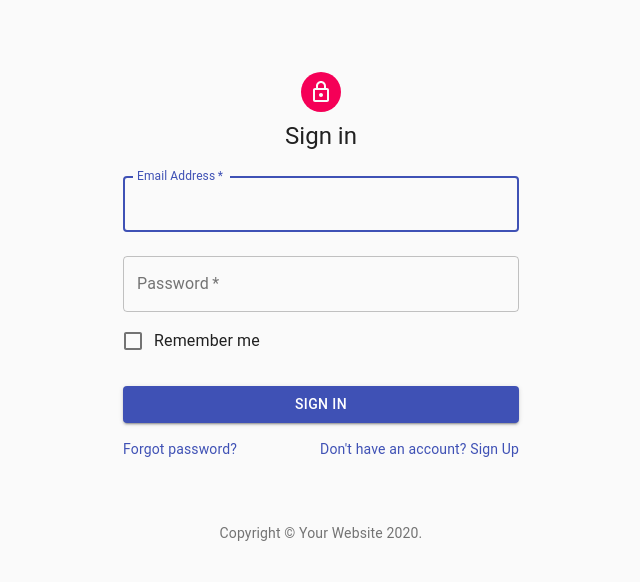
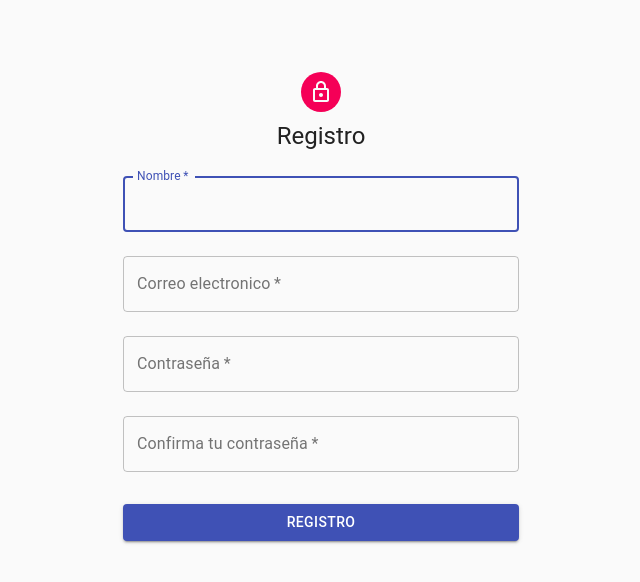
Before and after one commit to davidauza-engineer/e-commerce-frontend, a React (Create React App) app: page / in a window 1280 px wide. Shown: the top 582 px of the page, without its empty margins (319-959 px from the left). Built offline with nearby package versions, Linux system fonts and the light colour scheme.

Commit message:
refactorizacion componente Register

```diff
--- a/package.json
+++ b/package.json
@@ -4,6 +4,7 @@
   "private": true,
   "dependencies": {
     "@material-ui/core": "^4.10.0",
+    "@material-ui/icons": "^4.9.1",
     "@testing-library/jest-dom": "^4.2.4",
     "@testing-library/react": "^9.5.0",
     "@testing-library/user-event": "^7.2.1",
--- a/src/components/auth/Register.js
+++ b/src/components/auth/Register.js
@@ -1,44 +1,31 @@
-import React from 'react';
-import Avatar from '@material-ui/core/Avatar';
-import Button from '@material-ui/core/Button';
-import CssBaseline from '@material-ui/core/CssBaseline';
-import TextField from '@material-ui/core/TextField';
-import FormControlLabel from '@material-ui/core/FormControlLabel';
-import Checkbox from '@material-ui/core/Checkbox';
-import Link from '@material-ui/core/Link';
-import Grid from '@material-ui/core/Grid';
-import Box from '@material-ui/core/Box';
-import LockOutlinedIcon from '@material-ui/icons/LockOutlined';
-import Typography from '@material-ui/core/Typography';
-import { makeStyles } from '@material-ui/core/styles';
-import Container from '@material-ui/core/Container';
-
-function Copyright() {
-  return (
-    <Typography variant="body2" color="textSecondary" align="center">
-      {'Copyright © '}
-      <Link color="inherit" href="https://material-ui.com/">
-        Your Website
-      </Link>{' '}
-      {new Date().getFullYear()}
-      {'.'}
-    </Typography>
-  );
-}
+import React, { useState } from "react";
+import Avatar from "@material-ui/core/Avatar";
+import Button from "@material-ui/core/Button";
+import CssBaseline from "@material-ui/core/CssBaseline";
+import TextField from "@material-ui/core/TextField";
+import FormControlLabel from "@material-ui/core/FormControlLabel";
+import Checkbox from "@material-ui/core/Checkbox";
+import Link from "@material-ui/core/Link";
+import Grid from "@material-ui/core/Grid";
+import Box from "@material-ui/core/Box";
+import LockOutlinedIcon from "@material-ui/icons/LockOutlined";
+import Typography from "@material-ui/core/Typography";
+import { makeStyles } from "@material-ui/core/styles";
+import Container from "@material-ui/core/Container";
 
 const useStyles = makeStyles((theme) => ({
   paper: {
     marginTop: theme.spacing(8),
-    display: 'flex',
-    flexDirection: 'column',
-    alignItems: 'center',
+    display: "flex",
+    flexDirection: "column",
+    alignItems: "center",
   },
   avatar: {
     margin: theme.spacing(1),
     backgroundColor: theme.palette.secondary.main,
   },
   form: {
-    width: '100%', // Fix IE 11 issue.
+    width: "100%", // Fix IE 11 issue.
     marginTop: theme.spacing(1),
   },
   submit: {
@@ -49,6 +36,10 @@ const useStyles = makeStyles((theme) => ({
 export default function SignIn() {
   const classes = useStyles();
 
+  const sendInformation = e => {
+      e.preventDefault()
+  }
+
   return (
     <Container component="main" maxWidth="xs">
       <CssBaseline />
@@ -57,18 +48,18 @@ export default function SignIn() {
           <LockOutlinedIcon />
         </Avatar>
         <Typography component="h1" variant="h5">
-          Sign in
+          Registro
         </Typography>
-        <form className={classes.form} noValidate>
+        <form className={classes.form} noValidate onSubmit= {sendInformation}>
           <TextField
             variant="outlined"
             margin="normal"
             required
             fullWidth
-            id="email"
-            label="Email Address"
-            name="email"
-            autoComplete="email"
+            id="name"
+            label="Nombre"
+            name="name"
+            autoComplete="name"
             autoFocus
           />
           <TextField
@@ -76,16 +67,34 @@ export default function SignIn() {
             margin="normal"
             required
             fullWidth
+            id="email"
+            label="Correo electronico"
+            name="email"
+            autoComplete="email"
+          />
+          <TextField
+            variant="outlined"
+            margin="normal"
+            required
+            fullWidth
             name="password"
-            label="Password"
+            label="Contraseña"
             type="password"
             id="password"
             autoComplete="current-password"
           />
-          <FormControlLabel
-            control={<Checkbox value="remember" color="primary" />}
-            label="Remember me"
+          <TextField
+            variant="outlined"
+            margin="normal"
+            required
+            fullWidth
+            name="confirmation_password"
+            label="Confirma tu contraseña"
+            type="password"
+            id="confirmation_password"
+            autoComplete="confirmation_password"
           />
+
           <Button
             type="submit"
             fullWidth
@@ -93,25 +102,10 @@ export default function SignIn() {
             color="primary"
             className={classes.submit}
           >
-            Sign In
+            Registro
           </Button>
-          <Grid container>
-            <Grid item xs>
-              <Link href="#" variant="body2">
-                Forgot password?
-              </Link>
-            </Grid>
-            <Grid item>
-              <Link href="#" variant="body2">
-                {"Don't have an account? Sign Up"}
-              </Link>
-            </Grid>
-          </Grid>
         </form>
       </div>
-      <Box mt={8}>
-        <Copyright />
-      </Box>
     </Container>
   );
 }
```
Also changed, not shown: 1 other file (tests, documents, lock files or other folders).
